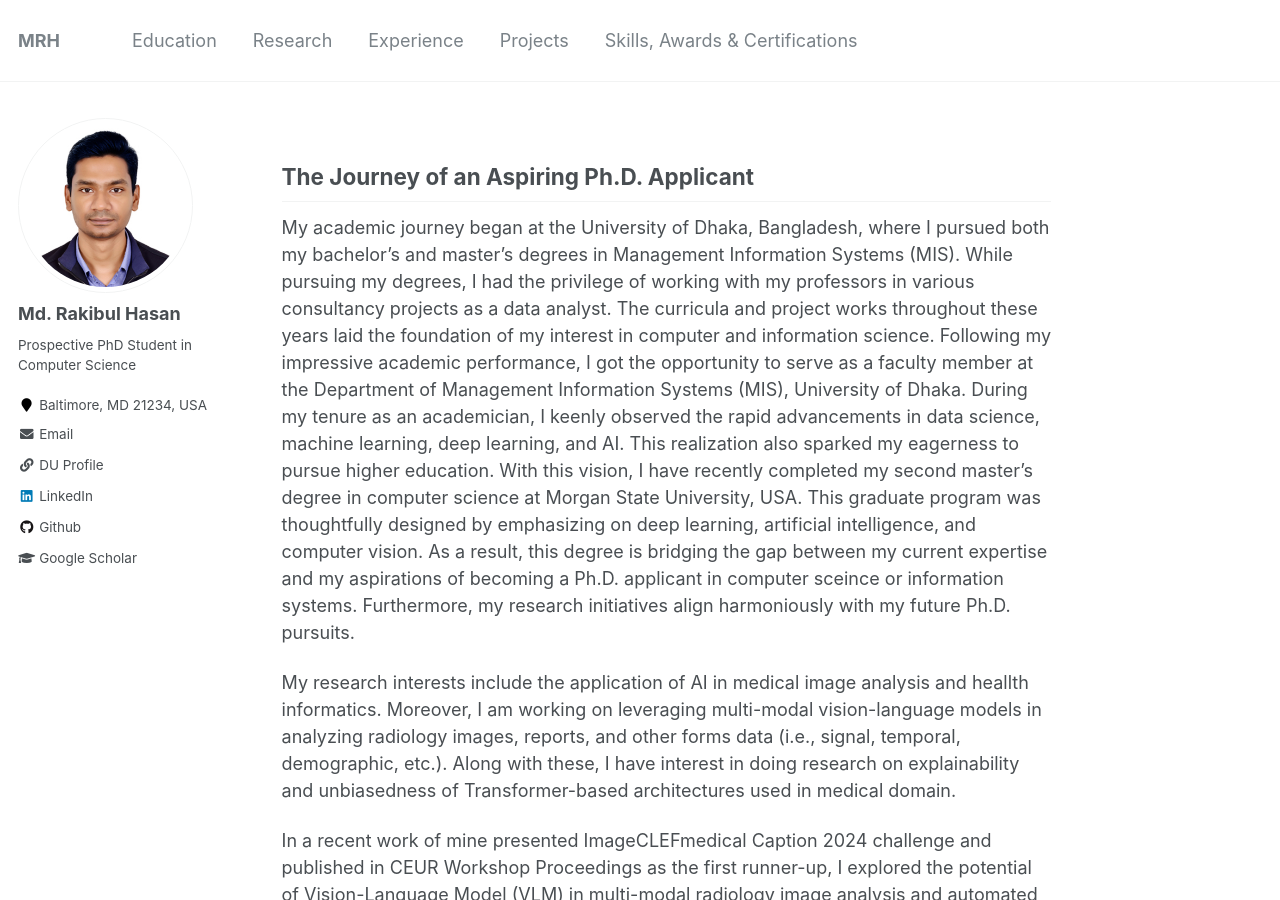
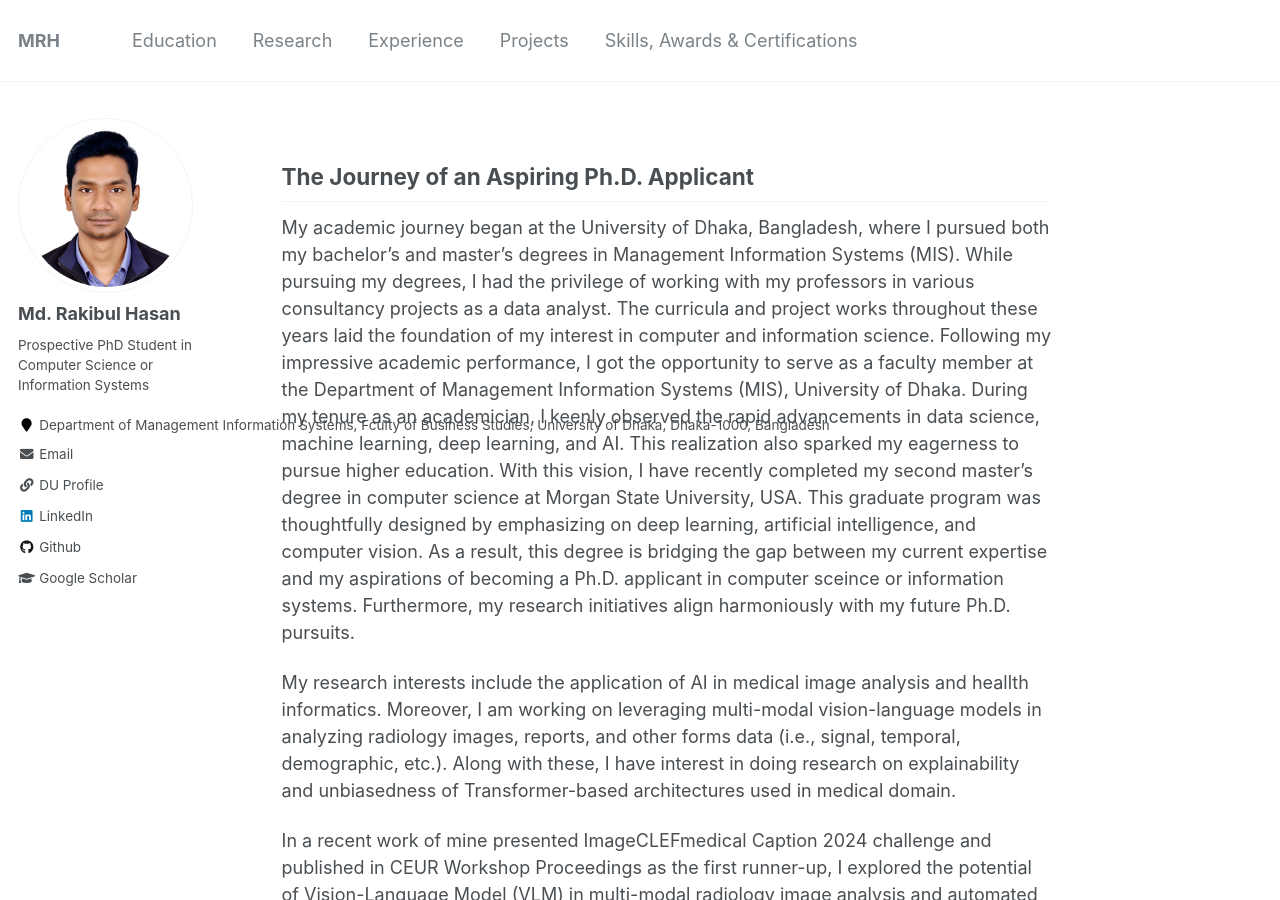
Before and after one commit to Hasan-MdRakibul/hasan-mdrakibul.github.io, a Jekyll site: the page built from _pages/about.md, in a window 1280 px wide and 900 px high. Built offline with Jekyll 4.4.1, drawn with Linux system fonts in a browser that asks for light colours.

Commit message:
Update _config.yml

```diff
--- a/_config.yml
+++ b/_config.yml
@@ -82,12 +82,12 @@ analytics:
 author:
   name             : "Md. Rakibul Hasan"
   avatar           : "me.jpg"
-  bio              : "Prospective PhD Student in Computer Science"
-  location         : "Baltimore, MD 21234, USA"
+  bio              : "Prospective PhD Student in Computer Science or Information Systems"
+  location         : "Department of Management Information Systems, Fculty of Business Studies, University of Dhaka, Dhaka-1000, Bangladesh"
   #employer         : "TEST"
   #pubmed           : "https://www.ncbi.nlm.nih.gov/pubmed/?term=john+snow"
   googlescholar    : "https://scholar.google.com/citations?user=0FE1WigAAAAJ&hl=en"
-  email            : "mdhas1@morgan.edu, hasan.mr@du.ac.bd"
+  email            : "hasan.mr@du.ac.bd, mdhas1@morgan.edu"
   du_profile           : "https://www.du.ac.bd/body/faculty_details/MIS/2293"
 #  Website           : "https://www.du.ac.bd/body/faculty_details/MIS/2293"
 #  bitbucket        :
```
